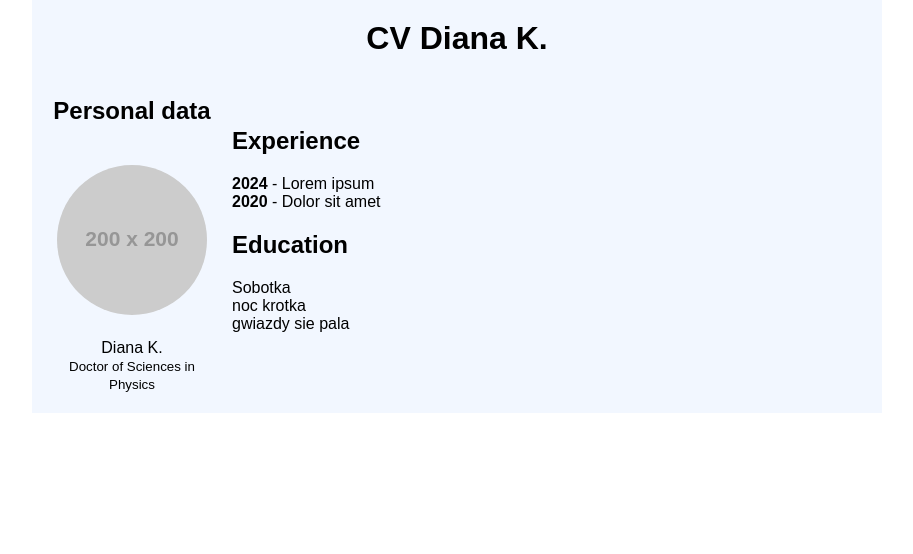
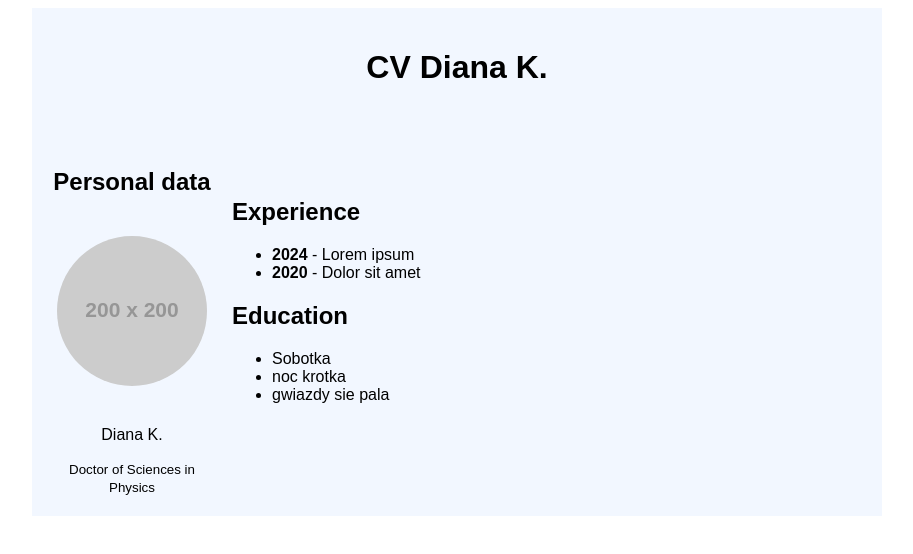
Before and after one commit to oohajo/my-cv, a React (Vite) app: page / in a window 1280 px wide. Shown: the top 554 px of the page, without its empty margins (183-1096 px from the left). Built offline with nearby package versions, Linux system fonts and the light colour scheme.

Commit message:
Extraction of components

```diff
--- /dev/null
+++ b/src/CV/CV.tsx
@@ -0,0 +1,16 @@
+import { Details } from '../Details/Details';
+import { Header } from '../Header/Header';
+import { Personal } from '../Personal/Personal';
+import './cv.scss'
+
+
+
+const CV = () => {
+    return <main className='cv-main'>
+        <Header />
+        <Personal />
+        <Details />
+    </main>
+}
+
+export {CV};
--- /dev/null
+++ b/src/CV/cv.scss
@@ -0,0 +1,15 @@
+$main-gap: 20px;
+
+* {font-family: sans-serif;}
+
+.cv-main {
+    background-color: #f2f7ff;
+    max-width: 850px;
+    width: 100%;
+    margin: 0 auto;
+    display: grid;
+    grid-template-areas: "header header" "personal details" ;
+    grid-template-columns: 200px 1fr;
+
+
+}
--- /dev/null
+++ b/src/Details/Details.tsx
@@ -0,0 +1,41 @@
+import './details.scss'
+
+interface Experience {
+    id: number;
+    year: number;
+    description: string;
+  }
+
+  interface CVData {
+    experience: Experience[];
+    education: string[];
+  }
+
+  const cvData: CVData = {
+    experience: [
+      {id: 2, year: 2024, description: "Lorem ipsum"},
+      {id: 1, year: 2020, description: "Dolor sit amet"},
+    ],
+    education: ["Sobotka", "noc krotka", "gwiazdy sie pala"]
+  }
+
+const Details = () => {
+    return <section className='cv-details'>
+    <h2>Experience</h2>
+    <ul>
+      {cvData.experience.map(experience => (
+        <li key={experience.id}>
+          <strong>{experience.year}</strong> - {experience.description}
+        </li>
+      ))}
+    </ul>
+    <h2>Education</h2>
+    <ul>
+      {cvData.education.map( (education, index) => (
+        <li key={index}> {education} </li>
+      ))}
+    </ul>
+  </section>
+}
+
+export {Details}
--- /dev/null
+++ b/src/Details/details.scss
@@ -0,0 +1,5 @@
+$main-gap: 20px;
+
+.cv-details {
+    padding-top: 50px;
+}
--- /dev/null
+++ b/src/Header/Header.tsx
@@ -0,0 +1,20 @@
+import './header.scss'
+
+
+  interface CVData {
+    name: string;
+    lastName: string;
+  }
+
+  const cvData: CVData = {
+    name: "Diana",
+    lastName: "K.",
+  }
+
+const Header = () => {
+    return <header className='cv-header'>
+    <h1>CV {cvData.name} {cvData.lastName}</h1>
+  </header>
+}
+
+export {Header};
--- /dev/null
+++ b/src/Header/header.scss
@@ -0,0 +1,7 @@
+$main-gap: 20px;
+
+.cv-header {
+    grid-area: header;
+    padding: $main-gap;
+    text-align: center;
+}
--- /dev/null
+++ b/src/Personal/Personal.tsx
@@ -0,0 +1,26 @@
+import './personal.scss'
+
+  interface CVData {
+    photo: string;
+    name: string;
+    lastName: string;
+    position: string;
+  }
+
+  const cvData: CVData = {
+    photo: "https://placehold.co/200x200?text=DK",
+    name: "Diana",
+    lastName: "K.",
+    position: "Doctor of Sciences in Physics",
+  }
+
+const Personal = () => {
+    return  <aside className='cv-personal'>
+    <h2>Personal data</h2>
+    <img className='cv-photo' src={cvData.photo} alt={`${cvData.name} ${cvData.lastName} profile photo `} />
+    <p>{cvData.name} {cvData.lastName}</p>
+    <small>{cvData.position}</small>
+  </aside>
+}
+
+export {Personal}
--- /dev/null
+++ b/src/Personal/personal.scss
@@ -0,0 +1,13 @@
+$main-gap: 20px;
+
+.cv-personal {
+
+    padding: $main-gap;
+    text-align: center;
+
+    .cv-photo {
+        width: 150px;
+        margin: $main-gap 0;
+        border-radius: 50%;
+    }
+}
--- a/src/main.tsx
+++ b/src/main.tsx
@@ -1,65 +1,12 @@
 import React from 'react'
 import ReactDOM from 'react-dom/client'
-import './style.scss'
+// import './style.scss'
+import {CV} from './CV/CV'
 
-interface Experience {
-  id: number;
-  year: number;
-  description: string;
-}
 
-interface CVData {
-  photo: string;
-  name: string;
-  lastName: string;
-  position: string;
-  experience: Experience[];
-  education: string[];
-}
-
-const cvData: CVData = {
-  photo: "https://placehold.co/200x200?text=DK",
-  name: "Diana",
-  lastName: "K.",
-  position: "Doctor of Sciences in Physics",
-  experience: [
-    {id: 2, year: 2024, description: "Lorem ipsum"},
-    {id: 1, year: 2020, description: "Dolor sit amet"},
-  ],
-  education: ["Sobotka", "noc krotka", "gwiazdy sie pala"]
-}
 
 ReactDOM.createRoot(document.getElementById('root')!).render(
   <React.StrictMode>
-
-    <main className='cv-main'>
-      <header className='cv-header'>
-        <h1>CV {cvData.name} {cvData.lastName}</h1>
-      </header>
-
-      <aside className='cv-personal'>
-        <h2>Personal data</h2>
-        <img className='cv-photo' src={cvData.photo} alt={`${cvData.name} ${cvData.lastName} profile photo `} />
-        <p>{cvData.name} {cvData.lastName}</p>
-        <small>{cvData.position}</small>
-      </aside>
-
-      <section className='cv-details'>
-        <h2>Experience</h2>
-        <ul>
-          {cvData.experience.map(experience => (
-            <li key={experience.id}>
-              <strong>{experience.year}</strong> - {experience.description}
-            </li>
-          ))}
-        </ul>
-        <h2>Education</h2>
-        <ul>
-          {cvData.education.map( (education, index) => (
-            <li key={index}> {education} </li>
-          ))}
-        </ul>
-      </section>
-    </main>
+    <CV />
   </React.StrictMode>,
 )
--- a/src/style.scss
+++ b/src/style.scss
@@ -13,36 +13,3 @@ ul {
 h2 {
     margin-bottom: $main-gap;
 }
-
-.cv-main {
-    background-color: #f2f7ff;
-    max-width: 850px;
-    width: 100%;
-    margin: 0 auto;
-    display: grid;
-    grid-template-areas: "header header" "personal details" ;
-    grid-template-columns: 200px 1fr;
-
-}
-
-.cv-header {
-    grid-area: header;
-    padding: $main-gap;
-    text-align: center;
-}
-
-.cv-personal {
-
-    padding: $main-gap;
-    text-align: center;
-
-    .cv-photo {
-        width: 150px;
-        margin: $main-gap 0;
-        border-radius: 50%;
-    }
-}
-
-.cv-details {
-    padding-top: 50px;
-}
```
